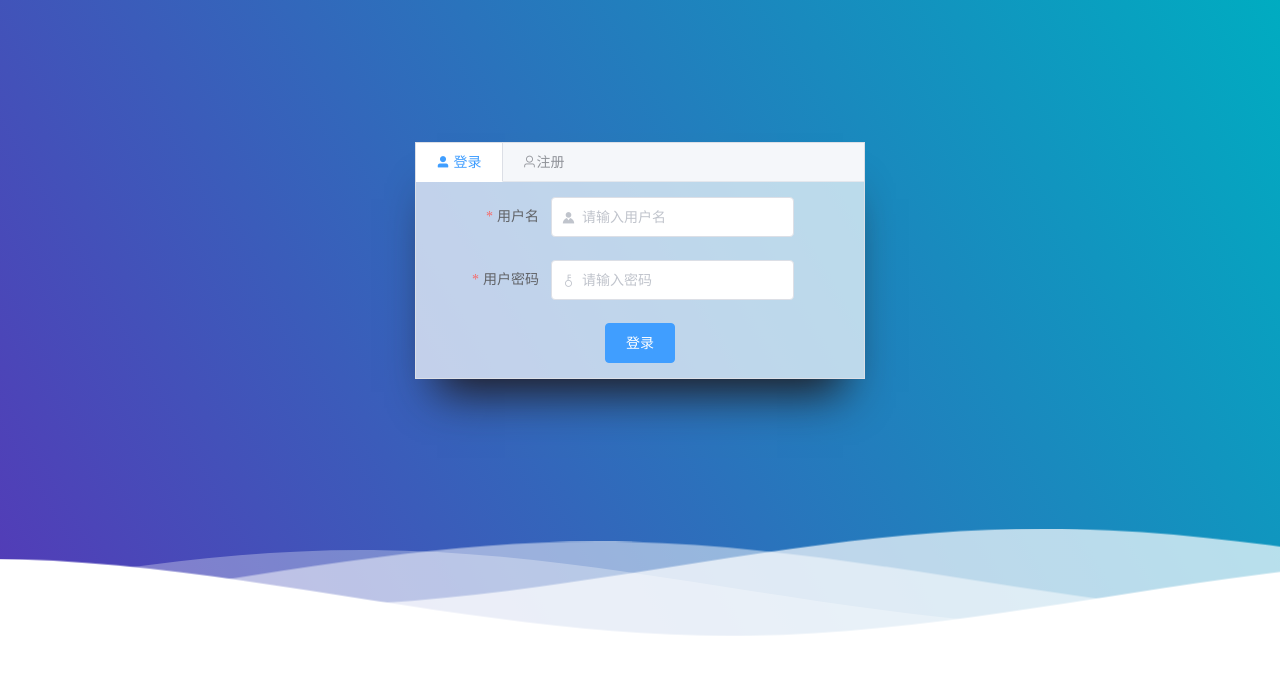
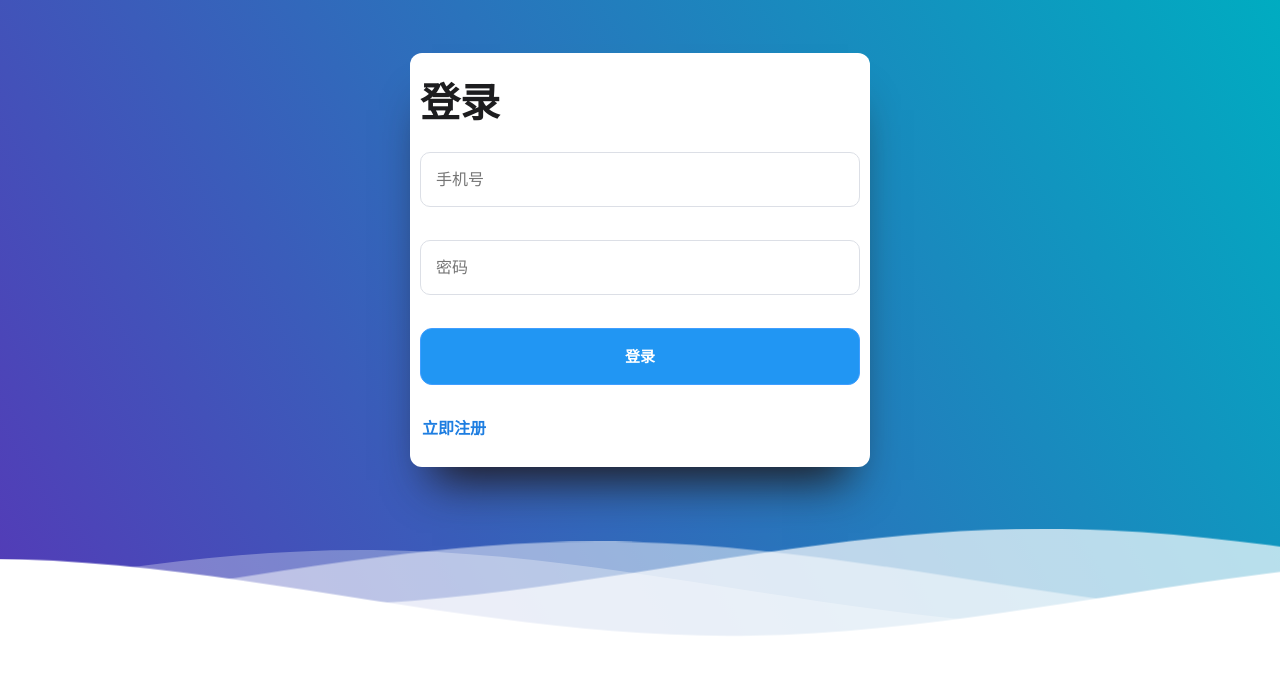
Before and after one commit to RPengFei/myapp, a Vue app: page /todoList#/login in a window 1280 px wide. Shown: the top 674 px of the page. Built offline with nearby package versions, Linux system fonts and the light colour scheme.

Commit message:
update login

```diff
--- a/src/components/Header.vue
+++ b/src/components/Header.vue
@@ -11,8 +11,8 @@
     >
       <el-menu-item index="/" route="/">首页</el-menu-item>
       <el-menu-item index="/todoList" route="/todoList">TodoList</el-menu-item>
-      <el-menu-item>
-        <span class="user">欢迎回来：{{ this.user.username }}</span>
+      <el-menu-item v-if="this.user" style="float: right">
+        <span class="user">欢迎回来：{{ this.user.phone }}</span>
         <el-button type="warning" @click="loguot">退出登录</el-button>
       </el-menu-item>
     </el-menu>
@@ -48,7 +48,7 @@ export default {
             message: "退出成功!",
           });
           strong.clear();
-          this.$router.push("/login");
+          this.$router.push("/");
         })
         .catch(() => {});
     },
@@ -56,8 +56,7 @@ export default {
 };
 </script>
 <style lang="less">
-.el-menu--horizontal .el-menu-item:last-child {
-  background: red;
+.fl {
   float: right;
 }
 .user {
--- a/src/components/Slider.vue
+++ b/src/components/Slider.vue
@@ -1,7 +1,7 @@
 <template>
-  <el-carousel :interval="4000" type="card" height="300px" width="700px">
+  <el-carousel :interval="4000" type="card" height="300px" width="800px">
     <el-carousel-item v-for="item in imgList" :key="item.id">
-      <img :src="item.src" alt="" />
+      <img :src="item.src" width="100%" />
     </el-carousel-item>
   </el-carousel>
 </template>
--- a/src/main.js
+++ b/src/main.js
@@ -3,9 +3,10 @@ import router from './router'
 import store from './store'
 import './plugins/element.js'
 import './plugins/rest.css'
+import axios from './utils/http'
 import App from './App.vue'
-import './plugins/rest.css'
-import axios from './utils/http'
+
+
 Vue.prototype.$axios = axios;
 Vue.config.productionTip = false
 
--- a/src/pages/Home/Home.vue
+++ b/src/pages/Home/Home.vue
@@ -4,13 +4,12 @@
     <keep-alive>
       <Slider :imgList="imgList"></Slider>
     </keep-alive>
-    <h2>动态表头</h2>
-    <keep-alive>
-      <list :list="domain_list" :headerConfig="headerConfig"></list>
-    </keep-alive>
-
-    <h2>VUEX</h2>
-    <p>vuex-name状态: {{ $store.state.name }}</p>
+    <div class="body">
+      <h2>动态表头</h2>
+      <keep-alive>
+        <list :list="domain_list" :headerConfig="headerConfig"></list>
+      </keep-alive>
+    </div>
   </div>
 </template>
 
@@ -23,18 +22,6 @@ export default {
     Slider,
   },
   mounted: function () {
-    // var data = {
-    //   servername: "updatePerson",
-    //   data: {
-    //     id: "603ef159e25ff239e38c0eb4",
-    //     phone: "18855556666",
-    //   },
-    // };
-
-    // this.$axios.post("/api/api_list", data).then((res) => {
-    //   console.log(res);
-    // });
-
     this.$axios
       .post("/api/api_list", {
         servername: "file",
@@ -46,11 +33,11 @@ export default {
         }
       });
 
-    for (let index = 0; index < 5; index++) {
+    for (let index = 0; index < 7; index++) {
       this.imgList.push({
         id: index,
         src:
-          "https://picsum.photos/700/300?random=" +
+          "https://picsum.photos/800/300?random=" +
           Math.ceil(Math.random() * 10),
       });
     }
@@ -71,6 +58,10 @@ export default {
 </script>
 
 <style lang="less" scope>
+.body {
+  width: 1200px;
+  margin: auto;
+}
 h2 {
   text-align: center;
 }
--- a/src/pages/Login/Login.vue
+++ b/src/pages/Login/Login.vue
@@ -2,87 +2,98 @@
   <div class="header">
     <!-- 标题区域 -->
     <div class="lnner-header">
-      <div class="login">
-        <el-tabs type="border-card">
-          <el-tab-pane>
-            <span slot="label"><i class="el-icon-user-solid"></i> 登录</span>
-            <el-form
-              :model="loginForm"
-              :rules="rules"
-              ref="loginForm"
-              label-width="120px"
-              class="demo-ruleForm"
+      <div id="loginAndRegister">
+        <div class="login" v-show="showLogin == 1">
+          <h1>登录</h1>
+          <div class="line">
+            <input
+              type="text"
+              v-model.trim="loginForm.phone"
+              placeholder="手机号"
+              @blur="checkLoginPhone"
+            />
+            <p class="tips">
+              <i class="el-icon-warning-outline" v-show="loginTips.phoneTips">{{
+                loginTips.phoneTips
+              }}</i>
+            </p>
+          </div>
+          <div class="line">
+            <input
+              type="password"
+              v-model.trim="loginForm.password"
+              placeholder="密码"
+              @blur="checkLoginPassword"
+              @keyup.enter="submitForm"
+            />
+            <p class="tips">
+              <i
+                class="el-icon-warning-outline"
+                v-show="loginTips.passwordTips"
+                >{{ loginTips.passwordTips }}</i
               >
-              <el-form-item label="用户名" prop="username">
-                <el-input
-                  v-model.trim="loginForm.username"
-                  placeholder="请输入用户名"
-                  prefix-icon="el-icon-s-custom"
-                ></el-input>
-              </el-form-item>
-              <el-form-item label="用户密码" prop="password">
-                <el-input
-                  prefix-icon="el-icon-key"
-                  placeholder="请输入密码"
-                  v-model.trim.lazy="loginForm.password"
-                  show-password
-                ></el-input>
-              </el-form-item>
-              <!-- <div class="yz">
-                <test
-                  :successFun="handleSuccessFun"
-                  :errorFun="handleErrorFun"
-                ></test>
-              </div> -->
+            </p>
+          </div>
 
-              <el-button type="primary" @click="submitForm('loginForm')"
-                >登录</el-button
+          <el-button type="primary" @click="submitForm">登录</el-button>
+          <div class="link">
+            <a class="togoRegister" @click="tab('2')">立即注册</a>
+          </div>
+        </div>
+
+        <div class="register" v-show="showLogin != 1">
+          <h1>注册</h1>
+          <div class="line">
+            <input
+              type="text"
+              v-model.trim="register.phone"
+              placeholder="手机号"
+              @blur="checkRegPhone"
+            />
+            <p class="tips">
+              <i
+                class="el-icon-warning-outline"
+                v-show="registerTips.phoneTips"
+                >{{ registerTips.phoneTips }}</i
               >
-            </el-form>
-          </el-tab-pane>
-
-          <el-tab-pane>
-            <span slot="label"><i class="el-icon-user"></i>注册</span>
-            <el-form
-              :model="register"
-              :rules="registerRules"
-              ref="register"
-              label-width="120px"
-              class="demo-ruleForm"
+            </p>
+          </div>
+          <div class="line">
+            <input
+              type="password"
+              v-model.trim="register.password"
+              placeholder="密码"
+              @blur="checkRegPassword"
+            />
+            <p class="tips">
+              <i
+                class="el-icon-warning-outline"
+                v-show="registerTips.passwordTips"
+                >{{ registerTips.passwordTips }}</i
               >
-              <el-form-item label="用户名" prop="username">
-                <el-input
-                  v-model.trim="register.username"
-                  placeholder="请输入用户名"
-                ></el-input>
-              </el-form-item>
-              <el-form-item label="密码" prop="password">
-                <el-input
-                  v-model.trim="register.password"
-                  show-password
-                  placeholder="请输入密码"
-                ></el-input>
-              </el-form-item>
-              <el-form-item label="确认密码" prop="confirmpassword">
-                <el-input
+            </p>
+          </div>
+          <div class="line">
+            <input
+              type="password"
               v-model.trim="register.confirmpassword"
-                  placeholder="请输入密码"
-                  show-password
-                ></el-input>
-              </el-form-item>
-              <el-form-item label="手机号" prop="phone">
-                <el-input
-                  v-model.trim="register.phone"
-                  placeholder="请输入手机号"
-                ></el-input>
-              </el-form-item>
-
-              <el-button type="primary" @click="registerSubmitForm('register')"
-                >登录</el-button
+              placeholder="确认密码"
+              @blur="checkRegConfirmPassword()"
+              @keyup.enter="registerSubmitForm"
+            />
+            <p class="tips">
+              <i
+                class="el-icon-warning-outline"
+                v-show="registerTips.confirmpasswordTips"
+                >{{ registerTips.confirmpasswordTips }}</i
               >
-            </el-form>
-          </el-tab-pane>
-        </el-tabs>
+            </p>
+          </div>
+          <el-button type="primary" @click="registerSubmitForm">注册</el-button>
+          <div class="link">
+            <a class="togoRegister" @click="tab('1')">去登录</a>
+          </div>
+        </div>
       </div>
     </div>
     <!-- 波浪区域 -->
@@ -128,111 +139,79 @@
   </div>
 </template>
 <script>
-import test from "../../components/Test";
 import strong from "../../utils/Storage";
 export default {
-  components: { test },
   name: "Login",
   data() {
-    let checkPhone = (rule, value, callback) => {
-      if (!value) {
-        return callback(new Error("手机号不能为空"));
-      }
-      var phonenoExp = /^(1[3,4,5,6,7,8,9])\d{9}$/;
-      if (phonenoExp.test(value)) {
-        callback();
-      } else {
-        callback(new Error("手机号格式错误"));
-      }
-    };
-    var validatePass = (rule, value, callback) => {
-      if (value === "") {
-        callback(new Error("请输入密码"));
-      } else {
-        if (this.register.checkPass !== "") {
-          this.$refs.register.validateField("checkPass");
-        }
-        callback();
-      }
-    };
-    var validatePass2 = (rule, value, callback) => {
-      if (value === "") {
-        callback(new Error("请再次输入密码"));
-      } else if (value !== this.register.password) {
-        callback(new Error("两次输入密码不一致!"));
-      } else {
-        callback();
-      }
-    };
     return {
+      showLogin: 1,
       loginForm: {
-        username: "",
+        phone: "",
         password: "",
       },
-      rules: {
-        username: [
-          { required: true, message: "请输入用户名", trigger: "blur" },
-          { min: 3, max: 5, message: "长度在 3 到 5 个字符", trigger: "blur" },
-        ],
-        password: [
-          { required: true, message: "请输入密码", trigger: "blur" },
-          {
-            min: 6,
-            max: 12,
-            message: "长度在 6 到 12 个字符",
-            trigger: "blur",
-          },
-        ],
+      loginTips: {
+        phoneTips: "",
+        passwordTips: "",
       },
       register: {
-        username: "",
+        phone: "",
         password: "",
         confirmpassword: "",
-        phone: "",
       },
-      registerRules: {
-        username: [
-          { required: true, message: "请输入用户名", trigger: "blur" },
-          { min: 3, max: 6, message: "长度在 3 到 5 个字符", trigger: "blur" },
-        ],
-        password: [
-          { validator: validatePass, trigger: "blur", required: true },
-          { min: 3, max: 6, message: "长度在 3 到 5 个字符" },
-        ],
-        confirmpassword: [
-          { validator: validatePass2, trigger: "blur", required: true },
-          { min: 3, max: 6, message: "长度在 3 到 5 个字符" },
-        ],
-        phone: [
-          {
-            required: true,
-            message: "",
-            validator: checkPhone,
-            trigger: "blur",
-          },
-        ],
+      registerTips: {
+        phoneTips: "",
+        passwordTips: "",
+        confirmpasswordTips: "",
       },
     };
   },
   methods: {
-    handleSuccessFun() {
-      console.log(1);
+    tab(type) {
+      this.showLogin = type;
     },
-    // 滑块验证失败回调
-    handleErrorFun() {},
-    submitForm(formName) {
-      console.log("token", strong.getItem("token"));
-      console.log("user", strong.getItem("user"));
-      this.$refs[formName].validate((valid) => {
-        if (valid) {
+    checkLoginPhone() {
+      if (!this.loginForm.phone) {
+        this.loginTips.phoneTips = "请填写手机号";
+      } else {
+        if (/^(1[3,4,5,6,7,8,9])\d{9}$/.test(this.loginForm.phone)) {
+          this.loginTips.phoneTips = "";
+          return true;
+        } else {
+          this.loginTips.phoneTips = "手机号格式错误";
+          return false;
+        }
+      }
+    },
+    checkLoginPassword() {
+      if (!this.loginForm.password) {
+        this.loginTips.passwordTips = "请填写密码";
+      } else {
+        if (
+          /((?=.*[a-z])(?=.*\d)|(?=[a-z])(?=.*[#@!~%^&*+_-])|(?=.*\d)(?=.*[#@!~%^&*+_-])){8,18}/i.test(
+            this.loginForm.password
+          )
+        ) {
+          this.loginTips.passwordTips = "";
+          return true;
+        } else {
+          this.loginTips.passwordTips =
+            "安全等级低，至少包含数字、字母、符号中两种组合";
+          return false;
+        }
+      }
+    },
+    submitForm() {
+      if (!this.checkLoginPhone() | !this.checkLoginPassword()) {
+        return;
+      }
       console.log(this.loginForm);
+
       const loading = this.$loading({
         lock: true,
         text: "Loading",
         spinner: "el-icon-loading",
         background: "rgba(0, 0, 0, 0.7)",
       });
-
       this.$axios
         .post("/api/api_list", {
           servername: "login",
@@ -251,23 +230,67 @@ export default {
             this.$message.error("用户名或密码错误！");
           }
         });
+    },
+    checkRegPhone() {
+      if (!this.register.phone) {
+        this.registerTips.phoneTips = "请填写手机号";
       } else {
-          console.log("error submit!!");
+        if (/^(1[3,4,5,6,7,8,9])\d{9}$/.test(this.register.phone)) {
+          this.registerTips.phoneTips = "";
+          return true;
+        } else {
+          this.registerTips.phoneTips = "手机号格式错误";
           return false;
         }
-      });
+      }
     },
-    registerSubmitForm(formName) {
-      this.$refs[formName].validate((valid) => {
-        if (valid) {
+    checkRegPassword() {
+      if (!this.register.password) {
+        this.registerTips.passwordTips = "请填写密码";
+      } else {
+        if (
+          /((?=.*[a-z])(?=.*\d)|(?=[a-z])(?=.*[#@!~%^&*+_-])|(?=.*\d)(?=.*[#@!~%^&*+_-])){8,18}/i.test(
+            this.register.password
+          )
+        ) {
+          this.registerTips.passwordTips = "";
+          return true;
+        } else {
+          this.registerTips.passwordTips =
+            "安全等级低，至少包含数字、字母、符号中两种组合";
+          return false;
+        }
+      }
+    },
+    checkRegConfirmPassword() {
+      if (!this.register.confirmpassword) {
+        this.registerTips.confirmpasswordTips = "请填写密码";
+        return false;
+      }
+      if (this.register.password === this.register.confirmpassword) {
+        this.registerTips.confirmpasswordTips = "";
+        return true;
+      } else {
+        this.registerTips.confirmpasswordTips = "两次密码不一致";
+        return false;
+      }
+    },
+    registerSubmitForm() {
       console.log(this.register);
+      if (
+        !this.checkRegPhone() |
+        !this.checkRegPassword() |
+        !this.checkRegConfirmPassword()
+      ) {
+        return;
+      }
+
       const loading = this.$loading({
         lock: true,
         text: "Loading",
         spinner: "el-icon-loading",
         background: "rgba(0, 0, 0, 0.7)",
       });
-
       this.$axios
         .post("/api/api_list", {
           servername: "register",
@@ -280,6 +303,7 @@ export default {
               message: "添加成功！快去登录吧！",
               type: "success",
             });
+            this.showLogin = 1;
           } else {
             this.$message({
               message: res.msg,
@@ -288,49 +312,88 @@ export default {
           }
           loading.close();
         });
-        } else {
-          console.log("error submit!!");
-          return false;
-        }
-      });
     },
   },
-  mounted() {
-    strong.getItem("token");
-  },
+  mounted() {},
 };
 </script>
 <style lang="less" scoped>
-.line {
-  margin: 30px 0;
+#loginAndRegister {
+  width: 440px;
+  background: #fff;
+  padding: 10px;
+  -webkit-box-shadow: 0px 35px 44px -22px rgb(0 0 0 / 72%);
+  -moz-box-shadow: 0px 35px 44px -22px rgba(0, 0, 0, 0.72);
+  box-shadow: 0px 35px 44px -22px #1f181b;
+  border-radius: 12px;
+  h1 {
+    text-align: left;
+    font-size: 40px;
+    line-height: 1.1;
+    font-weight: 600;
+    letter-spacing: 0;
+    padding: 18px 0 17px 0;
   }
-.yz {
-  width: 75%;
-  margin: 0px auto 10px auto;
-}
-.login {
-  // width: 440px;
-  // box-shadow: 2px 2px 15px #fff;
-  // background: #fff;
-  // background: rgba(4, 4, 4, 0.56);
-  // -webkit-box-shadow: 0px 35px 44px -22px rgb(0 0 0 / 72%);
-  // -moz-box-shadow: 0px 35px 44px -22px rgba(0, 0, 0, 0.72);
-  // box-shadow: 0px 35px 44px -22px #1f181b;
-  // padding: 60px 40px;
-}
-.el-tabs--border-card {
-  background: rgb(255 255 255 / 70%);
-  box-shadow: 0px 35px 44px -22px #1f181b;
+  .el-button--primary {
+    width: 100%;
+    margin: 0 0 22px 0;
+    padding: 20px 0;
+    border-radius: 12px;
+    font-size: 15px;
+    font-weight: bold;
+    background-color: #2196f3;
   }
 
-.el-tabs--border-card > .el-tabs__header {
-  background-color: rgb(242 236 252 / 44%);
+  .line {
+    margin: 10px auto;
+    i {
+      margin-right: 4px;
+      font-size: 14px;
+    }
+  }
+  .tips {
+    color: #e30000;
+    text-align: left;
+    margin: 8px 2px;
+    font-size: 12px;
+    height: 15px;
+  }
+  input {
+    background-color: #fff;
+    background-image: none;
+    border: 1px solid #dcdfe6;
+    box-sizing: border-box;
+    color: #606266;
+    display: inline-block;
+    font-size: inherit;
+    height: 55px;
+    line-height: 55px;
+    outline: 0;
+    padding: 0 15px;
+    border-radius: 10px;
+    transition: all 0.3s;
+    width: 100%;
+  }
+  input:hover {
+    border: 3px solid #2196f3;
+  }
+  .link {
+    text-align: left;
+    margin: 10px 0 16px 2px;
+  }
+  .togoRegister {
+    color: #1e7ee1;
+    font-size: 16px;
+    line-height: 1.47059;
+    font-weight: 700;
+    cursor: pointer;
+    text-decoration: none;
+  }
+  .el-icon-warning-outline:before {
+    margin-right: 4px;
+  }
+}
 
-  margin: 0;
-}
-.el-form-item {
-  padding-right: 55px;
-}
 .header {
   position: relative;
   text-align: center;
@@ -340,7 +403,7 @@ export default {
     rgba(84, 58, 183, 1) 0%,
     rgba(0, 172, 193, 1) 100%
   );
-  color: wheat;
+  color: #1d1d1f;
 }
 
 .lnner-header {
--- a/src/pages/TodoList/TodoList.vue
+++ b/src/pages/TodoList/TodoList.vue
@@ -1,5 +1,5 @@
 <template>
-  <div>
+  <div class="todolist">
     <el-tabs type="border-card">
       <el-tab-pane>
         <span slot="label"><i class="el-icon-date"></i> 我的行程</span>
@@ -40,7 +40,7 @@ export default {
     };
   },
   mounted: function () {
-    this.getData();
+    // this.getData();
   },
   methods: {
     addMsg: function () {
@@ -154,4 +154,8 @@ export default {
   width: calc(100% - 240px);
   margin-right: 10px;
 }
+.todolist {
+  width: 1200px;
+  margin: 0 auto;
+}
 </style>
--- a/src/plugins/rest.css
+++ b/src/plugins/rest.css
@@ -5,12 +5,12 @@ span,
 applet,
 object,
 iframe,
-/* h1,
+h1,
 h2,
 h3,
 h4,
 h5,
-h6, */
+h6,
 p,
 blockquote,
 pre,
@@ -85,46 +85,12 @@ video {
   font-size: 100%;
   font: inherit;
   vertical-align: baseline;
+  font-family: "Helvetica Neue",
+    Helvetica,
+    "PingFang SC",
+    "Hiragino Sans GB",
+    "Microsoft YaHei",
+    "微软雅黑",
+    Arial,
+    sans-serif;
 }
-
-/* HTML5 display-role reset for older browsers */
-article,
-aside,
-details,
-figcaption,
-figure,
-footer,
-header,
-hgroup,
-menu,
-nav,
-section {
-  display: block;
-}
-
-body {
-  line-height: 1;
-}
-
-ol,
-ul {
-  list-style: none;
-}
-
-blockquote,
-q {
-  quotes: none;
-}
-
-blockquote:before,
-blockquote:after,
-q:before,
-q:after {
-  content: '';
-  content: none;
-}
-
-table {
-  border-collapse: collapse;
-  border-spacing: 0;
-}
--- a/src/utils/Storage.js
+++ b/src/utils/Storage.js
@@ -6,9 +6,8 @@ import {
 export default {
     getItem(key) {
         if (!key) {
-            return;
+            return '';
         }
-        console.log(Encrypt(key));
         let data = localStorage.getItem(Encrypt(key))
         if (data) {
             return JSON.parse(Decrypt(data))
--- a/src/utils/dec.js
+++ b/src/utils/dec.js
@@ -27,9 +27,6 @@ function Encrypt(word) {
   return encrypted.ciphertext.toString().toUpperCase();
 }
 
-
-console.log(Decrypt('FD9E8EAA3A0C3E41216C0F3F4D03CFC3'));
-
 export {
   Encrypt,
   Decrypt
```
Also changed, not shown: src/plugins/validate.js (added, +7 -0 lines), 1 other file (tests, documents, lock files or other folders). Lines whose indentation alone changed are shown as unchanged.
